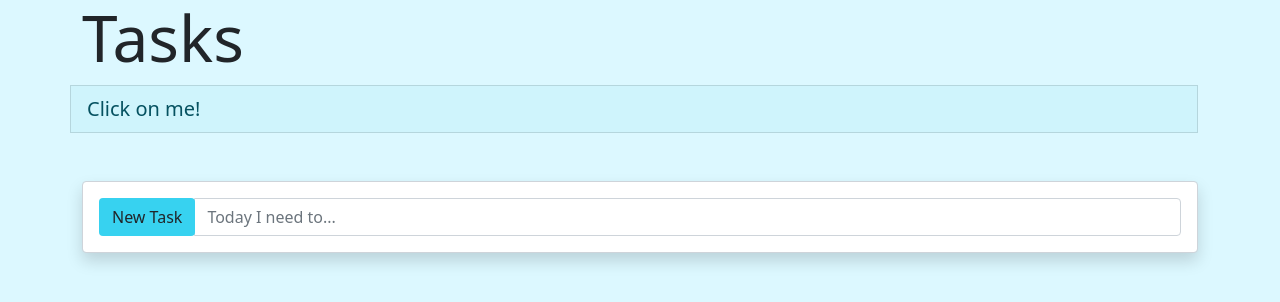
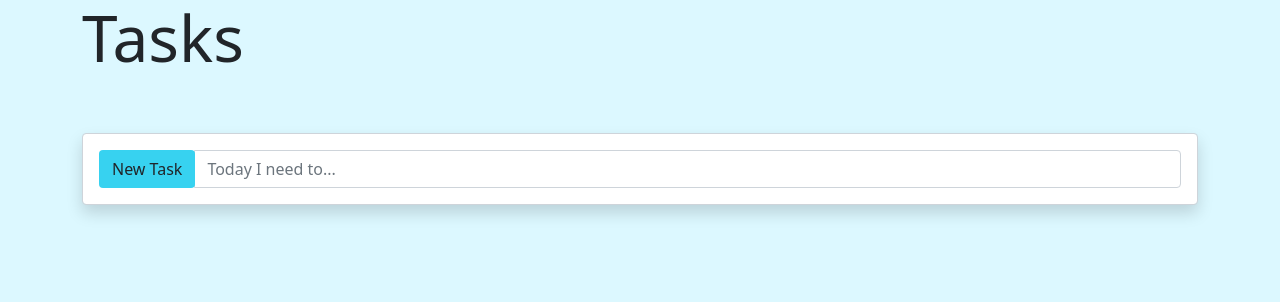
Before and after one commit to blakelinkd/react-todo, a React (Create React App) app: page / in a window 1280 px wide. Shown: the top 302 px of the page. Built offline with nearby package versions, Linux system fonts and the light colour scheme.

Commit message:
removed the default task

```diff
--- a/src/App.js
+++ b/src/App.js
@@ -4,10 +4,7 @@ import "./App.css";
 function App() {
   const tasks = [
     {
-      id: 1,
-      title: "Click on me!",
-      description: "I like to fart",
-      incomplete: true,
+
     },
   ];
 
```
